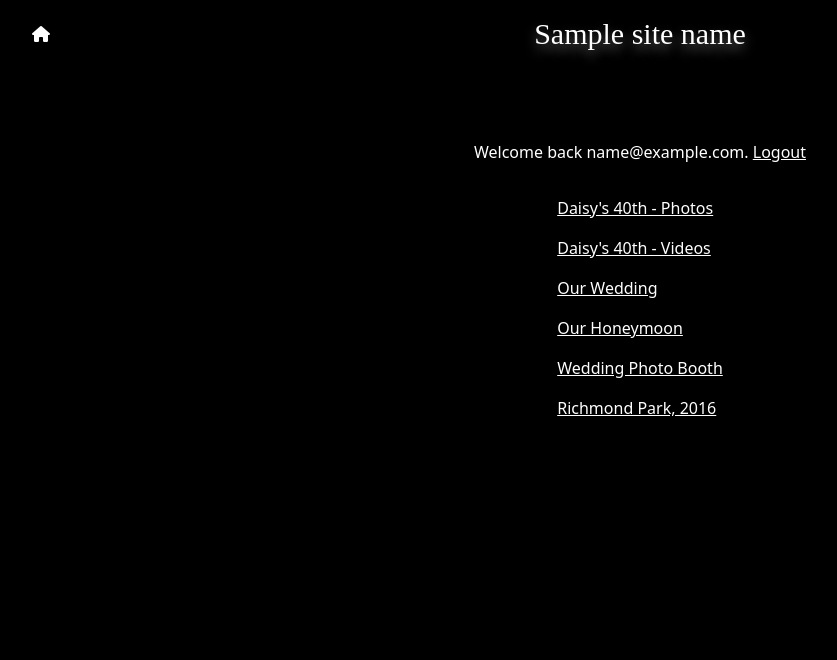
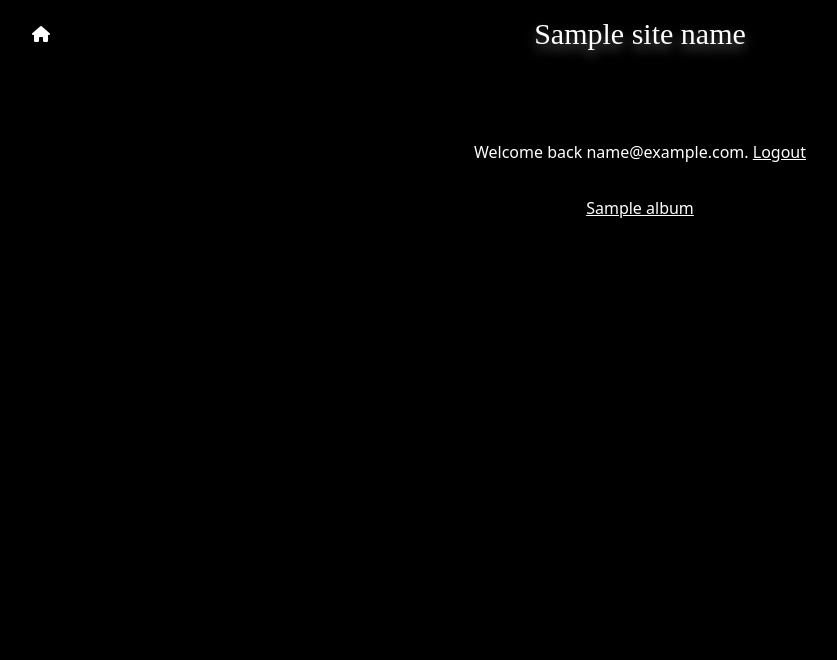
Before and after one commit to alexdmoss/photo-album, a Python web app: template photo-album/slideshow/templates/main.html in a window 1280 px wide. Shown: the top 660 px of the page, without its empty margins (0-837 px from the left). Run offline with Jinja, Linux system fonts and the light colour scheme; the template is opened without the code that fills it: most values are stand-ins (such as "Sample title", 1, 10 or a date in 2020); style sheets or scripts are compiled from the project's sources; some web fonts are replaced.

Commit message:
Build list of albums from Firestore collection instead

```diff
--- a/k8s/deployment.yaml
+++ b/k8s/deployment.yaml
@@ -24,8 +24,8 @@ spec:
             value: "true"
           - name: ALLOWED_USERS
             value: $ALLOWED_USERS
-          - name: AUTH_PROJECT_ID
-            value: $AUTH_PROJECT_ID
+          - name: GCP_PROJECT_ID
+            value: $GCP_PROJECT_ID
         ports:
         - name: app
           containerPort: 8000
--- a/photo-album/pyproject.toml
+++ b/photo-album/pyproject.toml
@@ -25,6 +25,7 @@ structlog = "^24.4.0"
 # pin gRPC due to MacOS issues in 1.65
 grpcio = "1.64.1"
 prometheus-fastapi-instrumentator = "^7.0.0"
+google-cloud-firestore = "^2.19.0"
 
 [tool.poetry.group.dev.dependencies]
 pytest = "^8.2.2"
--- a/photo-album/slideshow/config.py
+++ b/photo-album/slideshow/config.py
@@ -15,7 +15,8 @@ class Settings(BaseSettings):
     TEMPLATE_DIR: Path = APP_DIR / "templates"
     PHOTOS_DIR: Path = APP_DIR / "../../assets"
 
-    AUTH_PROJECT_ID: str = getenv("AUTH_PROJECT_ID", "auth-project-not-set")
+    # assumes the secret for auth-api + the firestore collections are in the same project
+    GCP_PROJECT_ID: str = getenv("GCP_PROJECT_ID", "gcp-project-not-set")
     AUTH_SECRET_ID: str = "auth-api"
 
 
--- a/photo-album/slideshow/routes.py
+++ b/photo-album/slideshow/routes.py
@@ -15,7 +15,7 @@ from starlette.requests import Request
 from slideshow.logger import log
 from slideshow.config import settings
 from slideshow.auth import oauth, is_user_authorised
-
+from slideshow.albums import get_albums
 
 templates = Jinja2Blocks(directory=settings.TEMPLATE_DIR)
 templates.env.filters['strftime'] = lambda value, format='%d/%m/%Y': datetime.strptime(value, '%Y-%m-%d').strftime(format)
@@ -26,9 +26,11 @@ router = APIRouter()
 @router.get("/")
 async def index(request: Request):
     email = None
+    albums = None
     user = request.session.get('user')
     if user is not None:
         email = user['email']
+        albums = get_albums()
 
     return templates.TemplateResponse(
         "main.html",
@@ -38,6 +40,7 @@ async def index(request: Request):
             "page_description": "Alex's Photo & Video Albums",
             "request": request,
             "email": email,
+            "albums": albums,
         }
     )
 
--- a/photo-album/slideshow/secret.py
+++ b/photo-album/slideshow/secret.py
@@ -14,7 +14,7 @@ def secret_manager_client():
 def read_auth_api_secret():
 
     client = secret_manager_client()
-    name = f"projects/{settings.AUTH_PROJECT_ID}/secrets/{settings.AUTH_SECRET_ID}/versions/latest"
+    name = f"projects/{settings.GCP_PROJECT_ID}/secrets/{settings.AUTH_SECRET_ID}/versions/latest"
 
     response = client.access_secret_version(request={"name": name})
 
--- a/photo-album/slideshow/templates/main.html
+++ b/photo-album/slideshow/templates/main.html
@@ -11,22 +11,20 @@
             <div class="flex mt-8">
                 <p>Welcome back {{ email }}. <a class="underline" href="/logout">Logout</a></p>
             </div>
+            <div class="flex mt-8">
+                <ul>
+                    {% for album in albums %}
+                    <li class="mb-4"><a class="underline" href="/{{ album.Type }}/{{ album.Name }}">{{ album.Title }}</a></li>
+                    {% endfor %}
+                </ul>
+            </div>
+
             {% else %}
             <div class="flex mt-8">
                 <p>Please log in to view photos. <a class="underline" href="/login">Log In</a></p>
             </div>
             {% endif %}
 
-            <div class="flex mt-8">
-                <ul>
-                    <li class="mb-4"><a class="underline" href="/photos/daisy">Daisy's 40th - Photos</a></li>
-                    <li class="mb-4"><a class="underline" href="/videos/daisy">Daisy's 40th - Videos</a></li>
-                    <li class="mb-4"><a class="underline" href="/photos/our-wedding">Our Wedding</a></li>
-                    <li class="mb-4"><a class="underline" href="/photos/our-honeymoon">Our Honeymoon</a></li>
-                    <li class="mb-4"><a class="underline" href="/photos/wedding-photo-booth">Wedding Photo Booth</a></li>
-                    <li class="mb-4"><a class="underline" href="/photos/richmond-park-2016">Richmond Park, 2016</a></li>
-                </ul>
-            </div>
 
 
         </div>
```
Also changed, not shown: photo-album/slideshow/albums.py (added, +12 -0 lines), photo-album/slideshow/clients/firestore.py (added, +7 -0 lines), .gitlab-ci.yml, README.md, 1 other file.
